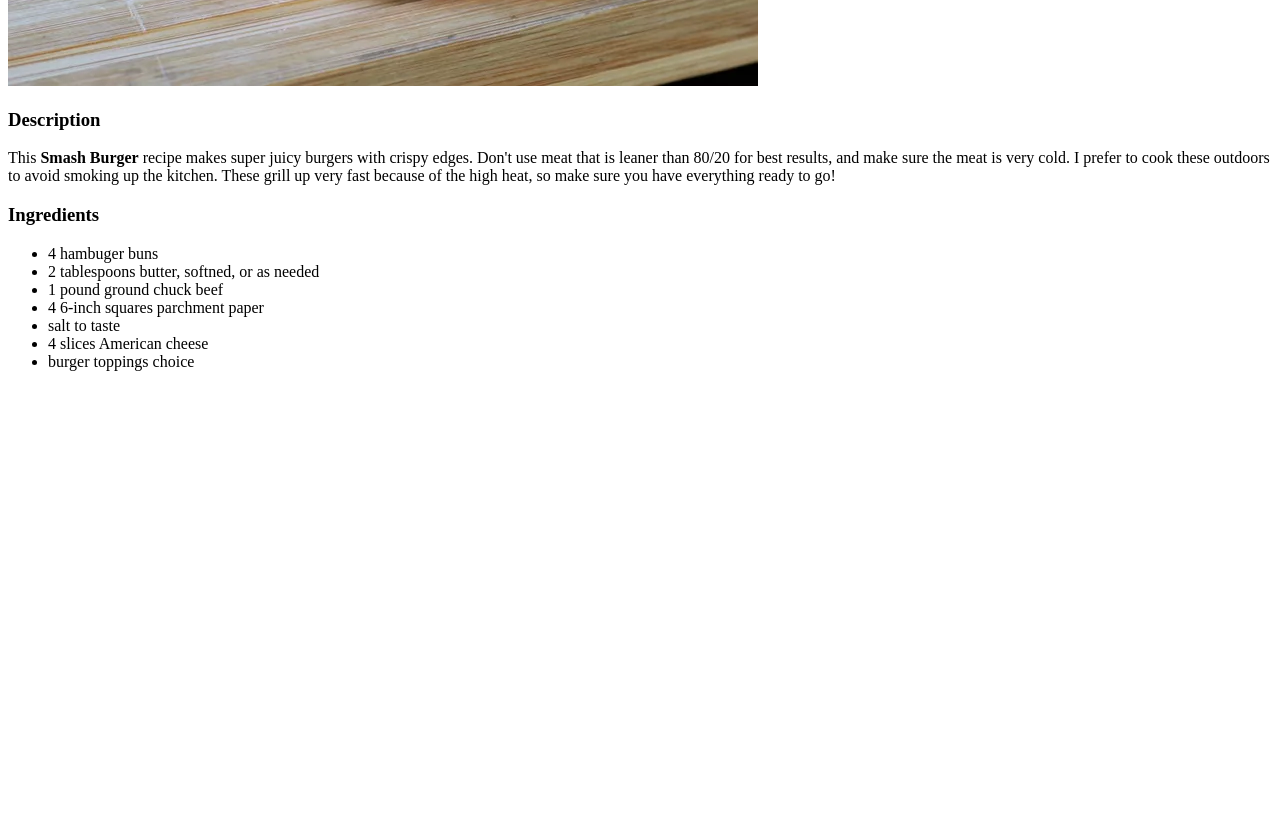
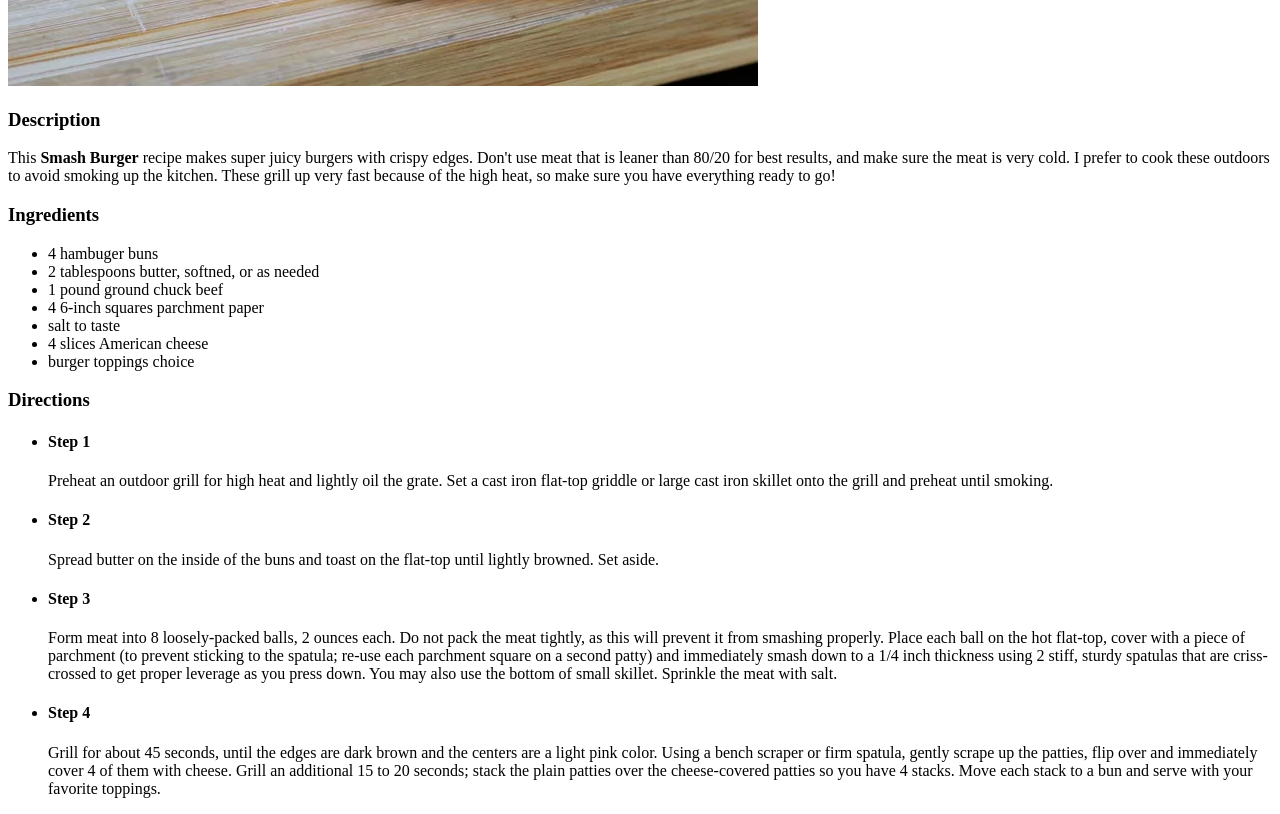
Before and after one commit to rezanej/Odin_Recipes, a plain HTML site: page recipes/Homemade_Smash_Burgers.html in a window 1280 px wide. Shown: the part 557-1371 px from the top of the page. Before the commit the page ends 944 px from the top, so only its background shows below. Drawn offline with Linux system fonts and the light colour scheme.

Commit message:
Fix: Add Directions to Homemade Smash Burgers
a forgot it so i added it now.

```diff
--- a/recipes/Homemade_Smash_Burgers.html
+++ b/recipes/Homemade_Smash_Burgers.html
@@ -20,5 +20,26 @@
         <li>4 slices American cheese</li>
         <li>burger toppings choice</li>
     </ul>
+    <h3>Directions</h3>
+    <ul>
+        <li>
+            <h4>Step 1</h4>
+            <p>Preheat an outdoor grill for high heat and lightly oil the grate. Set a cast iron flat-top griddle or large cast iron skillet onto the grill and preheat until smoking.</p>
+        </li>
+        <li>
+            <h4>Step 2</h4>
+            <p>Spread butter on the inside of the buns and toast on the flat-top until lightly browned. Set aside.</p>
+        </li>
+        <li>
+            <h4>Step 3</h4>
+            <p>Form meat into 8 loosely-packed balls, 2 ounces each. Do not pack the meat tightly, as this will prevent it from smashing properly. Place each ball on the hot flat-top, cover with a piece of parchment (to prevent sticking to the spatula; re-use each parchment square on a second patty) and immediately smash down to a 1/4 inch thickness using 2 stiff, sturdy spatulas that are criss-crossed to get proper leverage as you press down. You may also use the bottom of small skillet. Sprinkle the meat with salt.
+
+            </p>
+        </li>
+        <li>
+            <h4>Step 4</h4>
+            <p>Grill for about 45 seconds, until the edges are dark brown and the centers are a light pink color. Using a bench scraper or firm spatula, gently scrape up the patties, flip over and immediately cover 4 of them with cheese. Grill an additional 15 to 20 seconds; stack the plain patties over the cheese-covered patties so you have 4 stacks. Move each stack to a bun and serve with your favorite toppings.</p>
+        </li>
+    </ul>
 </body>
 </html>
```
